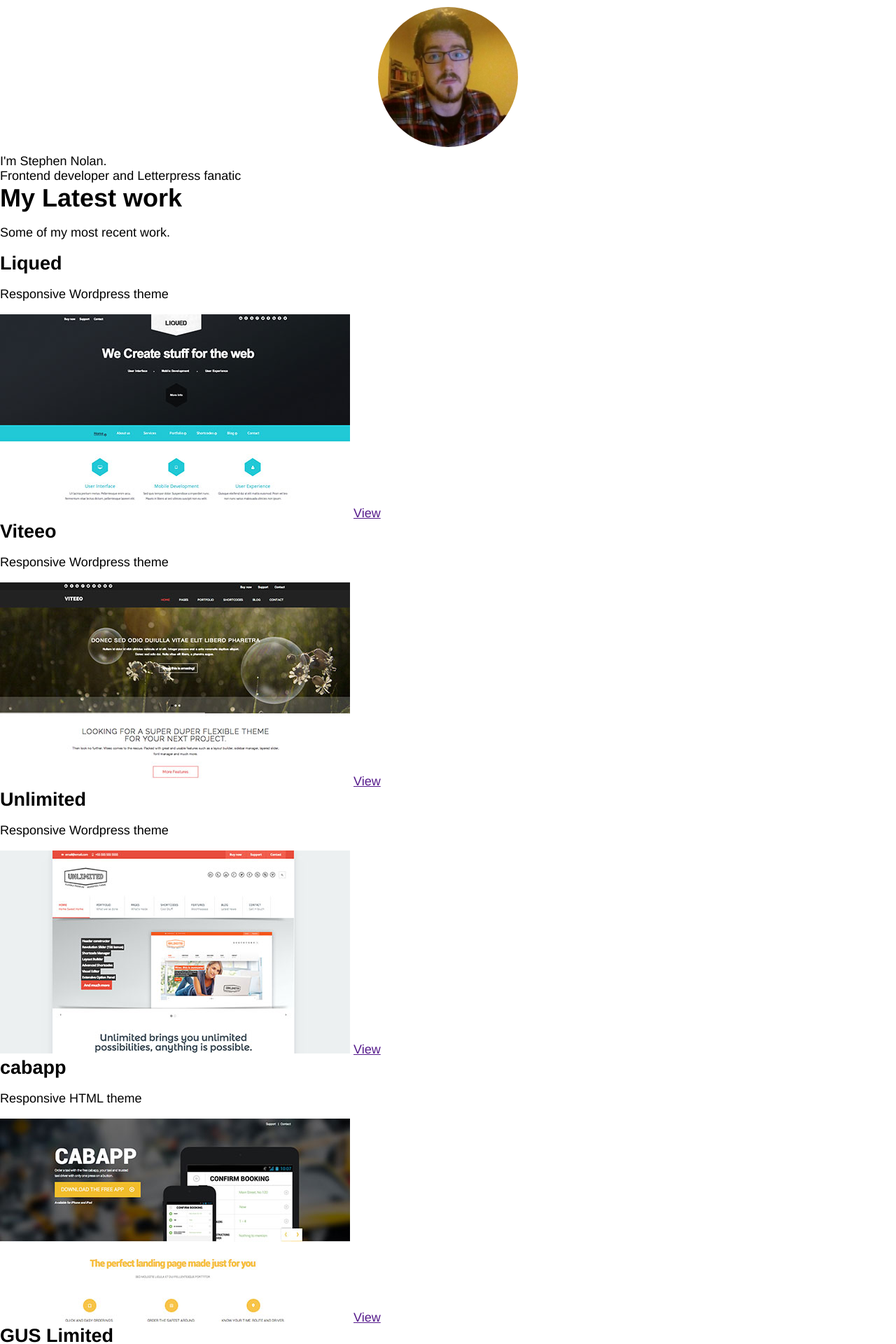
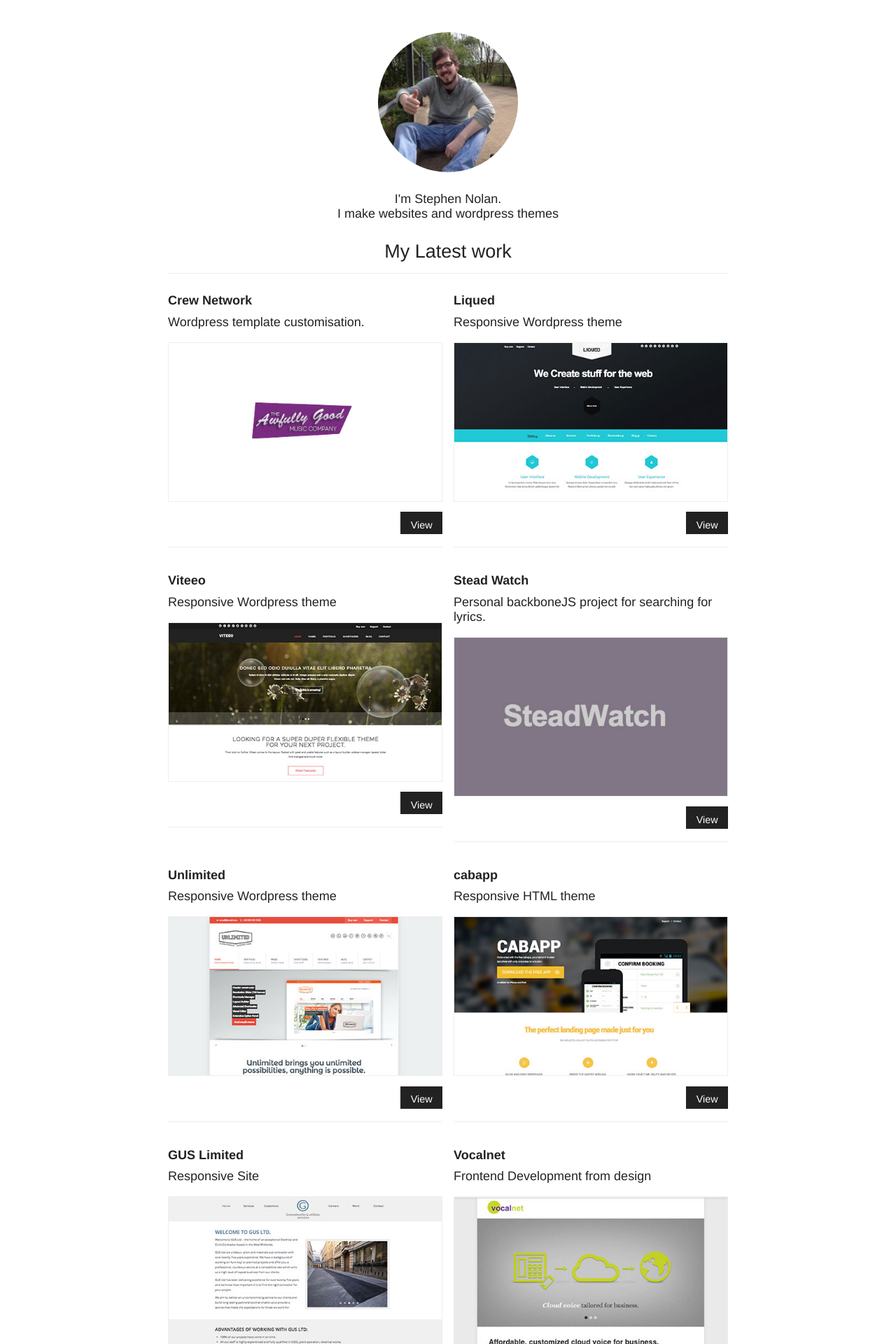
Before and after one commit to sn0lan/sn0lan.github.com, a Jekyll site: the page built from index.html, in a window 1280 px wide. Shown: the top 1920 px of the page at 70% size. Built offline with Jekyll 4.4.1, drawn with Linux system fonts in a browser that asks for light colours.

Commit message:
homepage - latest work and header

```diff
--- a/_layouts/default.html
+++ b/_layouts/default.html
@@ -19,27 +19,25 @@
     </head>
     <body>
 
-        <div class="containesr">
-            <div class="header">
+        <div class="container">
+            <div class="l-header">
               <img src="/assets/img/headshot.jpg" alt="" width="200" height="200" class='headshot' />
               I'm Stephen Nolan.<br />
-              Frontend developer and Letterpress fanatic
+              I make websites and wordpress themes
             </div>
 
                 {{ content }}
 
             <div class="footer">
-              <div class="contact">
-                <p>
-                  <a href="http://github.com/sn0lan/" target='_blank'>Github</a><br />
-                  <a href="http://twitter.com/sn0lan/" target='_blank'>Twitter</a><br />
-                  <a href="http://linkedin.com/in/sn0lan" target='_blank'>Linked In</a><br />
-                  <a href="http://dribbble.com/sn0lan/" target='_blank'>Dribbble</a><br />
-                  <a href="http://zerply.com/sn0lan/" target='_blank'>Zerply</a><br />
-                  <a href="http://codepen.io/sn0lan" target='_blank'>Codepen</a><br />
+              <nav class="social">
+                  <a href="http://github.com/sn0lan/" target='_blank'>Github</a>
+                  <a href="http://twitter.com/sn0lan/" target='_blank'>Twitter</a>
+                  <a href="http://linkedin.com/in/sn0lan" target='_blank'>Linked In</a>
+                  <a href="http://dribbble.com/sn0lan/" target='_blank'>Dribbble</a>
+                  <a href="http://zerply.com/sn0lan/" target='_blank'>Zerply</a>
+                  <a href="http://codepen.io/sn0lan" target='_blank'>Codepen</a>
                   <a href="https://geekli.st/sn0lan">Geeklist</a>
-                </p>
-              </div>
+              </nav>
             </div>
 
         </div> <!-- /container -->
--- a/css/main.css
+++ b/css/main.css
@@ -423,6 +423,7 @@ table {
 /*  Base Styling for site  */
 body {
 	background-color: #FFF;
+	color: #222;
 	font: 18px "adobe-caslon-pro", Helvetica, georgia, serif;
 	-moz-font-feature-settings: "liga=1, dlig=1";
 	-ms-font-feature-settings: "liga", "dlig";
@@ -430,18 +431,110 @@ body {
 	-webkit-font-feature-settings: "liga", "dlig";
 	font-feature-settings: "liga", "dlig"; }
 
+h1, h2, h3, h4, h5, h6{
+	font-size: 1em;
+	line-height: 1.25em;
+	margin: 0 0 0.5em;
+}
+
+a{ text-decoration: none; }
+
+/*  Layout  */
+
 .container {
 	display: block;
 	margin: 0 auto;
-  max-width: 960px; }
+	max-width: 800px;
+}
+
+.l-header{
+	float: left;
+	text-align: center;
+	width: 100%;
+}
+.footer{
+	float: left;
+	width: 100%;
+}
+
+.social{
+	float: left;
+	text-align: center;
+	width: 100%;
+}
+
+.social a{
+	padding: 0 2%;
+}
 
 .headshot {
-  border: 1px single #666;
 	-webkit-border-radius: 50%;
 	-moz-border-radius: 50%;
 	border-radius: 50%;
 	display: block;
-  margin: 0 auto;
+	margin: 2em auto 1em;
 	padding: 10px;
 	width: 200px;
 	height: 200px; }
+
+
+.pagecontent__title{
+	border-bottom: 1px solid #eee;
+	float: left;
+	text-align: center;
+	font-size: 1.5em;
+	margin: 1em 0 1em;
+	padding-bottom: 0.5em;
+	font-weight: 100;
+	width: 100%;
+}
+
+/*  Elements  */
+
+/* My Work */
+
+.work{}
+
+.work--short{
+	border-bottom: 1px solid #eee;
+	float: left;
+	margin: 0 2% 2em 0;
+	padding-bottom: 1em;
+	overflow: hidden;
+	width: 49%;
+}
+
+@media only screen and (max-width: 600px){
+	.work--short{
+		margin-left: 1%;
+		margin-right: 0;
+		width: 98%;
+	}
+}
+
+.work--short:nth-child(odd){ margin-right: 0; }
+
+.work__shortdesc{
+	margin-top: 0;
+}
+
+.work__image{
+	border: 1px solid #eee;
+	-webkit-box-sizing: border-box;
+	-moz-box-sizing: border-box;
+	box-sizing: border-box;
+	float: left;
+	height: auto;
+	width: 100%;
+}
+
+.work__viewlink{
+	background: #222;
+	color: #FFF;
+	line-height: 1.1em;
+	float: right;
+	margin: 1em 0 0;
+	padding: 0.8em 1em 0.3em;
+	clear: both;
+	font-size: 0.8em;
+}
--- a/index.html
+++ b/index.html
@@ -9,7 +9,15 @@ title: Stephen Nolan
 		<h1 class="pagecontent__title">My Latest work</h1>
 	</header>
 
-	<p>Some of my most recent work.</p>
+	<section class="work work--short">
+		<header>
+			<h2 class="work__title">Crew Network</h2>
+		</header>
+
+		<p class="work__shortdesc">Wordpress template customisation.</p>
+		<img class="work__image work__image--short" src="/assets/img/projects/crewnetwork.jpg" alt="" />
+		<a class='work__viewlink' href="http://spnwebdesign.com/steadwatch/" target="_blank">View</a>
+	</section>
 
 	<section class="work work--short">
 		<header>
@@ -18,7 +26,7 @@ title: Stephen Nolan
 
 		<p class="work__shortdesc">Responsive Wordpress theme</p>
 		<img class="work__image work__image--short" src="/assets/img/projects/liqued.jpg" alt="" />
-		<a class='work__viewlink' href="">View</a>
+		<a class='work__viewlink' href="http://liqued.wptitans.it" target="_blank">View</a>
 	</section>
 
 	<section class="work work--short">
@@ -28,7 +36,17 @@ title: Stephen Nolan
 
 		<p class="work__shortdesc">Responsive Wordpress theme</p>
 		<img class="work__image work__image--short" src="/assets/img/projects/viteeo.jpg" alt="" />
-		<a class='work__viewlink' href="">View</a>
+		<a class='work__viewlink' href="http://viteo.wptitans.it" target="_blank">View</a>
+	</section>
+
+	<section class="work work--short">
+		<header>
+			<h2 class="work__title">Stead Watch</h2>
+		</header>
+
+		<p class="work__shortdesc">Personal backboneJS project for searching for lyrics.</p>
+		<img class="work__image work__image--short" src="/assets/img/projects/steadwatch.jpg" alt="" />
+		<a class='work__viewlink' href="http://spnwebdesign.com/steadwatch/" target="_blank">View</a>
 	</section>
 
 	<section class="work work--short">
@@ -38,7 +56,7 @@ title: Stephen Nolan
 
 		<p class="work__shortdesc">Responsive Wordpress theme</p>
 		<img class="work__image work__image--short" src="/assets/img/projects/unlimited.jpg" alt="" />
-		<a class='work__viewlink' href="">View</a>
+		<a class='work__viewlink' href="http://unlimited.wptitans.it" target="_blank">View</a>
 	</section>
 
 	<section class="work work--short">
@@ -48,7 +66,7 @@ title: Stephen Nolan
 
 		<p class="work__shortdesc">Responsive HTML theme</p>
 		<img class="work__image work__image--short" src="/assets/img/projects/cabapp.jpg" alt="" />
-		<a class='work__viewlink' href="">View</a>
+		<a class='work__viewlink' href="" target="_blank">View</a>
 	</section>
 
 	<section class="work work--short">
@@ -58,7 +76,7 @@ title: Stephen Nolan
 
 		<p class="work__shortdesc">Responsive Site</p>
 		<img class="work__image work__image--short" src="/assets/img/projects/gusltd.jpg" alt="" />
-		<a class='work__viewlink' href="">View</a>
+		<a class='work__viewlink' href="http://www.gusltd.co.uk/" target="_blank">View</a>
 	</section>
 
 	<section class="work work--short">
@@ -66,9 +84,9 @@ title: Stephen Nolan
 			<h2 class="work__title">Vocalnet</h2>
 		</header>
 
-		<p class="work__shortdesc">Frontend Development</p>
-		<img class="work__image work__image--short" src="" alt="" />
-		<a class='work__viewlink' href="">View</a>
+		<p class="work__shortdesc">Frontend Development from design</p>
+		<img class="work__image work__image--short" src="/assets/img/projects/vocalnet.jpg" alt="" />
+		<a class='work__viewlink' href="http://vocal.net/" target="_blank">View</a>
 	</section>
 
 </section>
```
Also changed, not shown: assets/img/headshot.jpg, assets/img/projects/crewnetwork.jpg (added), assets/img/projects/steadwatch.jpg (added), assets/img/projects/vocalnet.jpg (added). Lines whose indentation alone changed are shown as unchanged.
